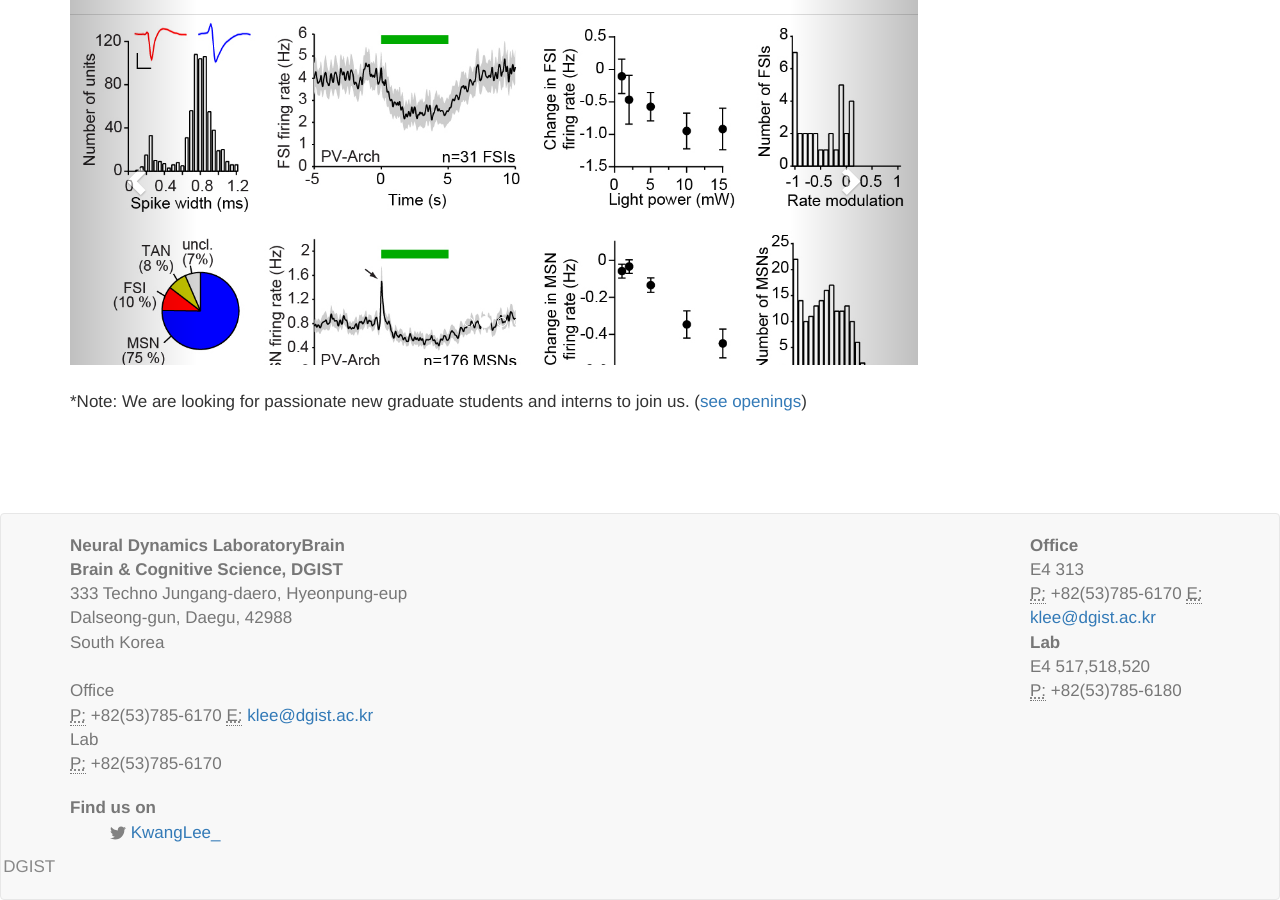
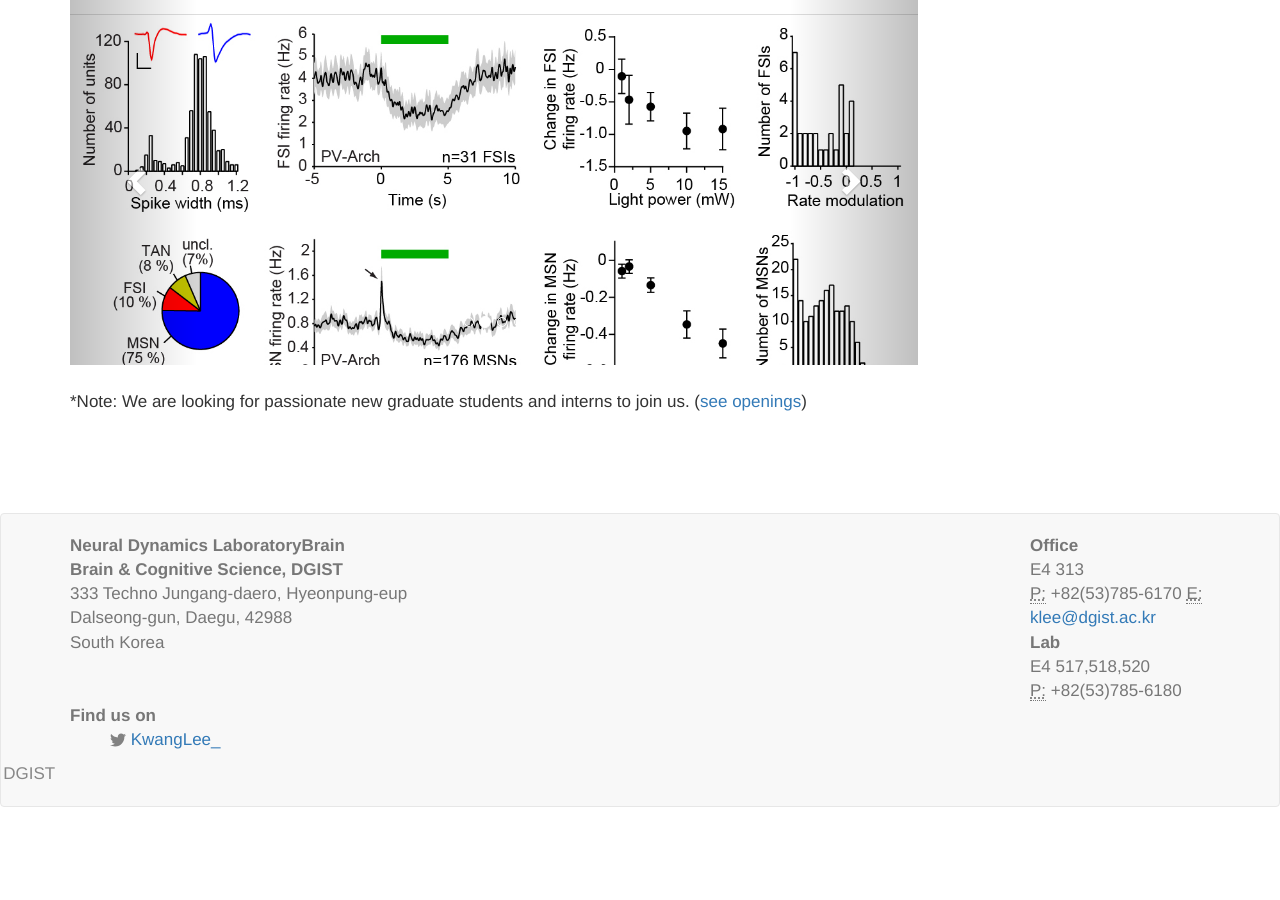
Before and after one commit to kleelab/kleelab.github.io, a Jekyll site: the page built from index.html, in a window 1280 px wide and 900 px high, scrolled down 598 px. Built offline with Jekyll 4.4.1, drawn with Linux system fonts in a browser that asks for light colours; nearby versions of some CDN libraries; a style sheet for code colours, icons or effects is not loaded; after the commit the page ends 1405 px from its top, so only the background shows below that.

Commit message:
Update footer.html

```diff
--- a/_includes/footer.html
+++ b/_includes/footer.html
@@ -11,12 +11,6 @@
                         333 Techno Jungang-daero, Hyeonpung-eup<br />
                         Dalseong-gun, Daegu, 42988<br />
                         South Korea<br /> <br>
-                        Office<br />
-                        <abbr title="Phone">P:</abbr> +82(53)785-6170
-                        <abbr title="Email">E:</abbr> <a href="mailto:klee@dgist.ac.kr">klee@dgist.ac.kr</a> <br>
-                        <!--<abbr title="Phone">P:</abbr> (123) 456-7890-->
-                        Lab<br />
-                        <abbr title="Phone">P:</abbr> +82(53)785-6170 <br>
                     </address>
                 </div>
                 <col-md-6>
```
